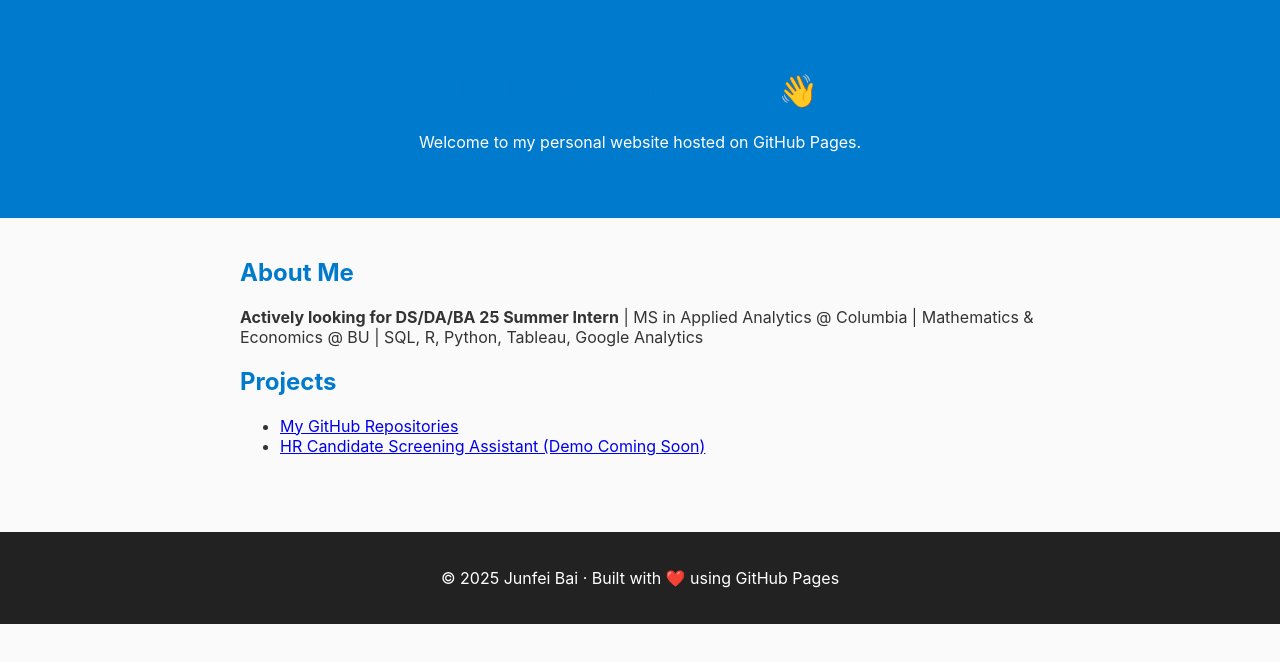
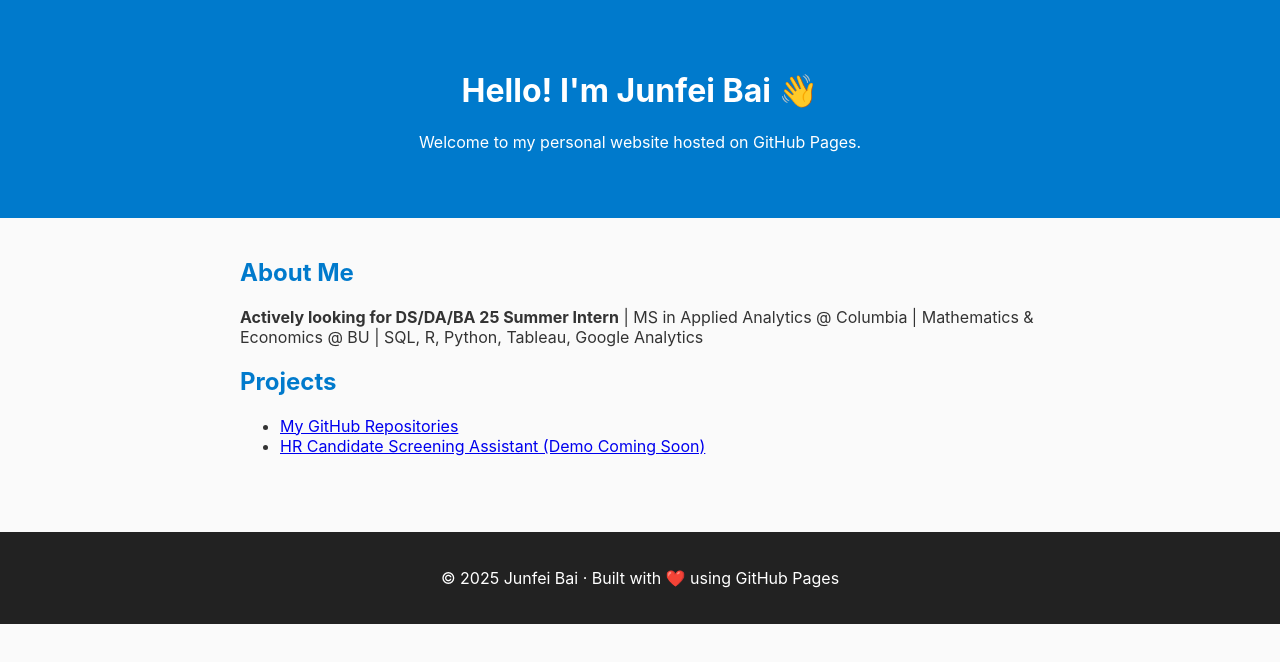
Before and after one commit to Clefairybiubiubiu/Clefairybiubiubiu.github.io, a plain HTML site: page index.html in a window 1280 px wide. Drawn offline with Linux system fonts and the light colour scheme.

Commit message:
Update style.css

```diff
--- a/style.css
+++ b/style.css
@@ -13,12 +13,18 @@ header {
   padding: 50px 20px;
 }
 
+/* 关键修正：header 内的 h1 单独设置成白色 */
+header h1 {
+  color: white;
+}
+
 main {
   padding: 20px;
   max-width: 800px;
   margin: auto;
 }
 
+/* 页面中其他 h1/h2 保持蓝色 */
 h1, h2 {
   color: #007acc;
 }
```
